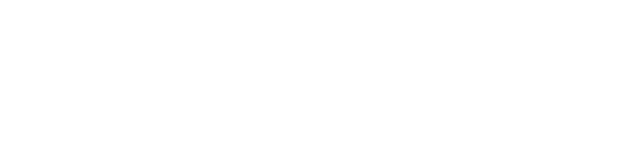
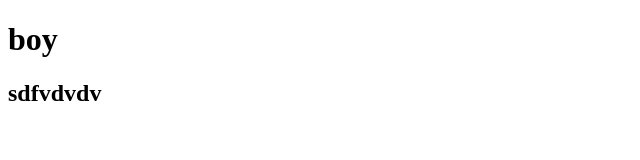
Before and after one commit to Sabbirunk/devloper-portfolio, a plain HTML site: page index.html in a window 1280 px wide. Shown: the whole page, without its empty margins (0-640 px from the left). Drawn offline with Linux system fonts and the light colour scheme.

Commit message:
initial commit

```diff
--- a/index.html
+++ b/index.html
@@ -8,6 +8,8 @@
      <link rel="stylesheet" href="style.css">
 </head>
 <body>
+     <h1>boy</h1>
+     <h2>sdfvdvdv</h2>
 
 </body>
 </html>
```
